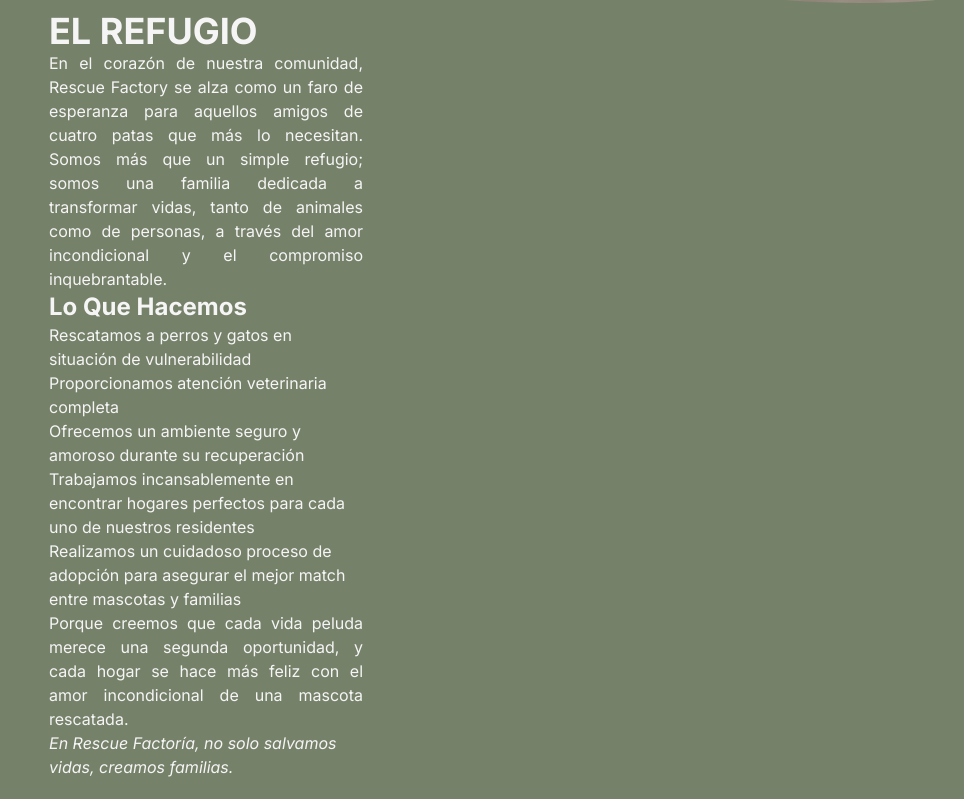
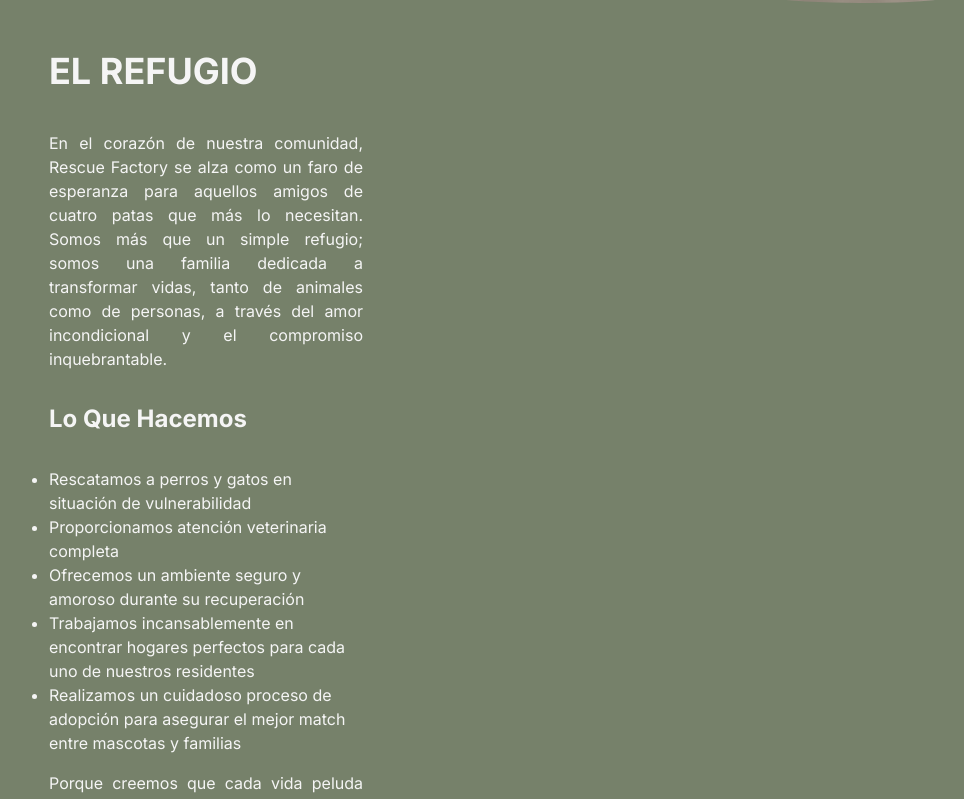
Before and after one commit to a-bac-0/rescue_factory, a React (Vite) app in the folder client/: page / in a window 1280 px wide. Shown: the part 1040-1839 px from the top of the page, without its empty margins (7-971 px from the left). Built offline with nearby package versions, Linux system fonts and the light colour scheme.

Commit message:
More text editing and margins

```diff
--- a/client/src/pages/Home.jsx
+++ b/client/src/pages/Home.jsx
@@ -9,17 +9,17 @@
         alt="Header Home"
         className="w-full h-auto object-cover"
       />
-      <section className="w-[314px] mx-14 mb-24 text-[#F5F5F5]">
-        <h1 className="font-bold text-4xl">EL REFUGIO</h1>
-        <p className="text-justify">
+      <section className="w-[314px] mx-14 mb-36 text-[#F5F5F5]">
+        <h1 className="font-bold my-10 text-4xl">EL REFUGIO</h1>
+        <p className="my-8 text-justify">
           En el corazón de nuestra comunidad, Rescue Factory se alza como un
           faro de esperanza para aquellos amigos de cuatro patas que más lo
           necesitan. Somos más que un simple refugio; somos una familia dedicada
           a transformar vidas, tanto de animales como de personas, a través del
           amor incondicional y el compromiso inquebrantable.
         </p>
-        <h2 className="font-bold text-2xl">Lo Que Hacemos</h2>
-        <ul>
+        <h2 className="my-8 font-bold text-2xl">Lo Que Hacemos</h2>
+        <ul className="list-disc">
           <li>Rescatamos a perros y gatos en situación de vulnerabilidad</li>
           <li>Proporcionamos atención veterinaria completa</li>
           <li>
@@ -35,12 +35,12 @@
           </li>
         </ul>
 
-        <p className="text-justify">
+        <p className="my-4 text-justify">
           Porque creemos que cada vida peluda merece una segunda oportunidad, y
           cada hogar se hace más feliz con el amor incondicional de una mascota
           rescatada.
         </p>
-        <i>En Rescue Factoría, no solo salvamos vidas, creamos familias.</i>
+        <i className="text-[#31442C]">En Rescue Factoría, no solo salvamos vidas, creamos familias.</i>
       </section>
 
 
```
